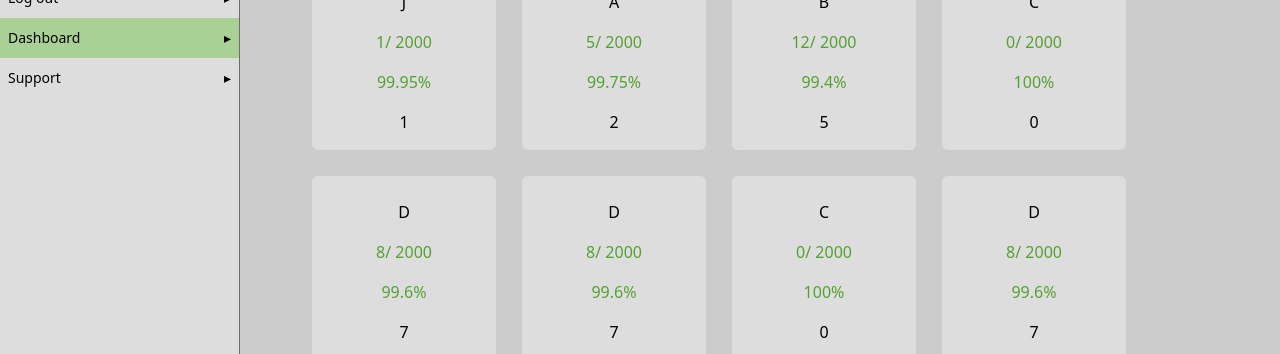
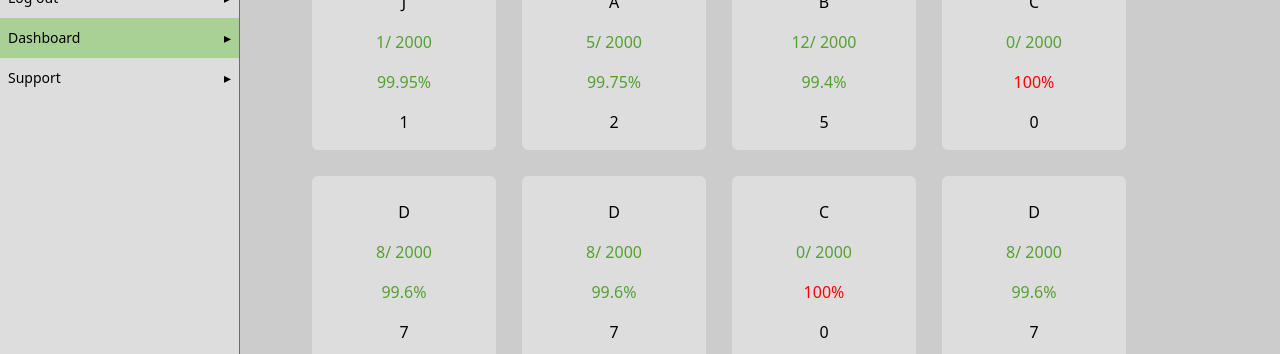
Before and after one commit to KMalek101/Roomet-front, a Next.js app: page /dashboard in a window 1280 px wide. Shown: the part 415-769 px from the top of the page. Built offline with nearby package versions, Linux system fonts and the light colour scheme.

Commit message:
sorting availibility

```diff
--- a/src/components/common/blocks/BlockGridCard.jsx
+++ b/src/components/common/blocks/BlockGridCard.jsx
@@ -1,13 +1,9 @@
-import { useState } from "react";
-
-export default function BlockGridCard({ name, students, maxStudents, reports}) {
-    const availabilityPercentage = (maxStudents - students) * 100 / maxStudents;
-
+export default function BlockGridCard({ name, students, maxStudents, availability, reports}) {
     return(
         <div className="flex flex-col w-46 gap-4 h-46 bg-[var(--secondary-color)] p-6 rounded-md items-center cursor-pointer">
             <p>{name}</p>
             <p className="text-[var(--green-color)]">{students}/ {maxStudents}</p>
-            <p className="text-[var(--green-color)]">{availabilityPercentage}%</p>
+            <p className={`${availability === 100 ? "text-[var(--r-color)]" : "text-[var(--green-color)]"}`}>{availability}%</p>
             <p>{reports}</p>
         </div>
     )
--- a/src/components/common/blocks/BlockListCard.jsx
+++ b/src/components/common/blocks/BlockListCard.jsx
@@ -1,10 +1,9 @@
-export default function BlockListCard({ name, students, maxStudents, reports }) {
-    const availabilityPercentage = (maxStudents - students) * 100 / maxStudents;
+export default function BlockListCard({ name, students, maxStudents, availability, reports }) {
     return(
         <div className="bg-[var(--secondary-color)] w-full flex justify-between items-center rounded-md px-9 py-4">
             <p>{name}</p>
             <p className="text-[var(--green-color)]">{students} / {maxStudents}</p>
-            <p className="text-[var(--green-color)]">{availabilityPercentage}%</p>
+            <p className={`${availability === 100 ? "text-[var(--r-color)]" : "text-[var(--green-color)]"}`}>{availability}%</p>
             <p className="">{reports}</p>
         </div>
     );
--- a/src/components/common/blocks/ViewBlocks.jsx
+++ b/src/components/common/blocks/ViewBlocks.jsx
@@ -276,8 +276,13 @@ export default function ViewBlocks() {
 
     if (!column || !direction) return 0;
 
-    let valA = a[column];
-    let valB = b[column];
+    // Calculate availability as a computed value based on maxStudents and students
+    const availabilityA = ((a.maxStudents - a.students) * 100) / a.maxStudents;
+    const availabilityB = ((b.maxStudents - b.students) * 100) / b.maxStudents;
+
+    // Handle sorting based on availability or other columns
+    let valA = column === "availability" ? availabilityA : a[column];
+    let valB = column === "availability" ? availabilityB : b[column];
 
     if (typeof valA === "string") {
       valA = valA.toLowerCase();
@@ -288,6 +293,7 @@ export default function ViewBlocks() {
     if (valA > valB) return direction === "asc" ? 1 : -1;
     return 0;
   });
+
 
   return (
     <div className="flex flex-col gap-4 p-6 rounded-md flex-1">
@@ -307,13 +313,13 @@ export default function ViewBlocks() {
       {selection === "list" ? (
         <div className="flex flex-col gap-4">
             {filteredBlocks.map((block, index) => {
-              return <BlockListCard key={index} name={block.name} students={block.students} maxStudents={block.maxStudents} reports={block.reports} />
+              return <BlockListCard key={index} name={block.name} students={block.students} maxStudents={block.maxStudents} availability={(block.maxStudents - block.students) * 100 / block.maxStudents} reports={block.reports} />
             })}
         </div>
       ) : (
       <div className="flex gap-6.5 flex-wrap">
         {filteredBlocks.map((block, index) => {
-          return <BlockGridCard key={index} name={block.name} students={block.students} maxStudents={block.maxStudents} reports={block.reports} />
+          return <BlockGridCard key={index} name={block.name} students={block.students} maxStudents={block.maxStudents} availability={(block.maxStudents - block.students) * 100 / block.maxStudents} reports={block.reports} />
         })}
       </div>
       )}
```
